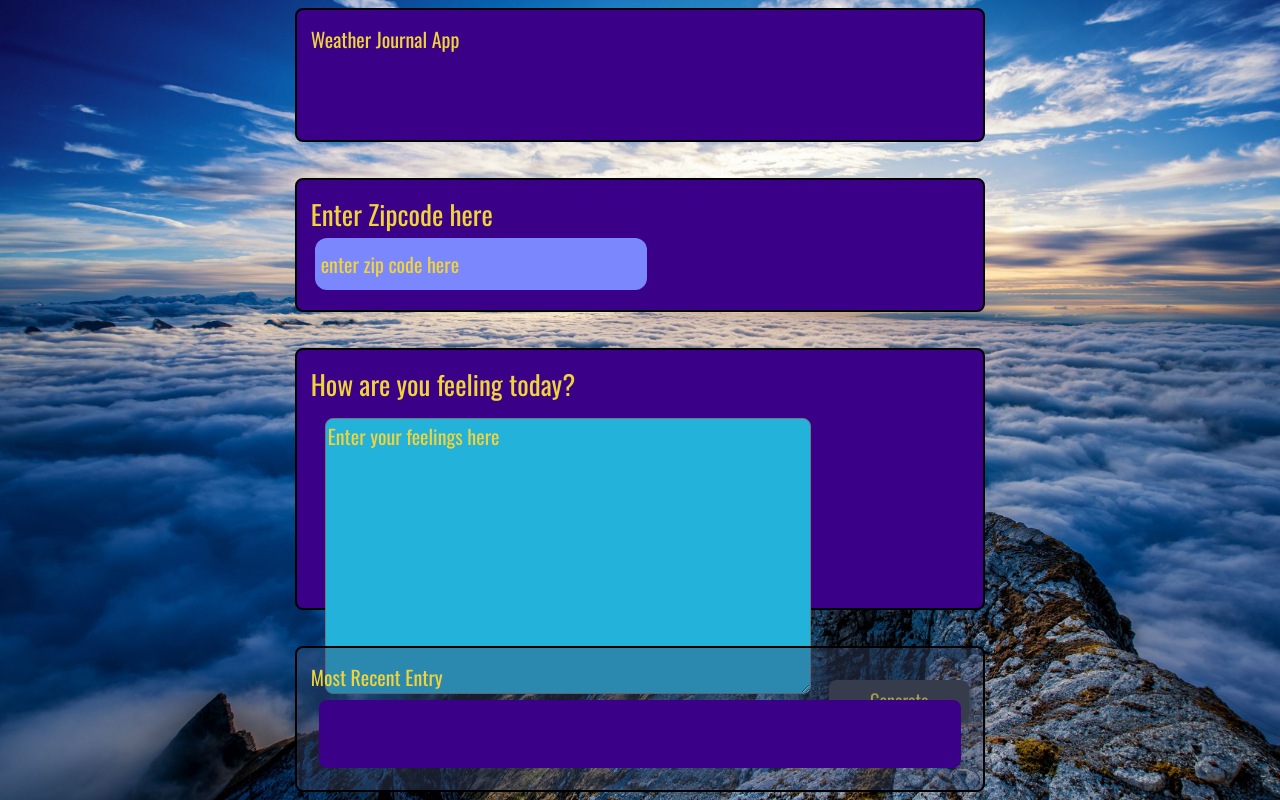
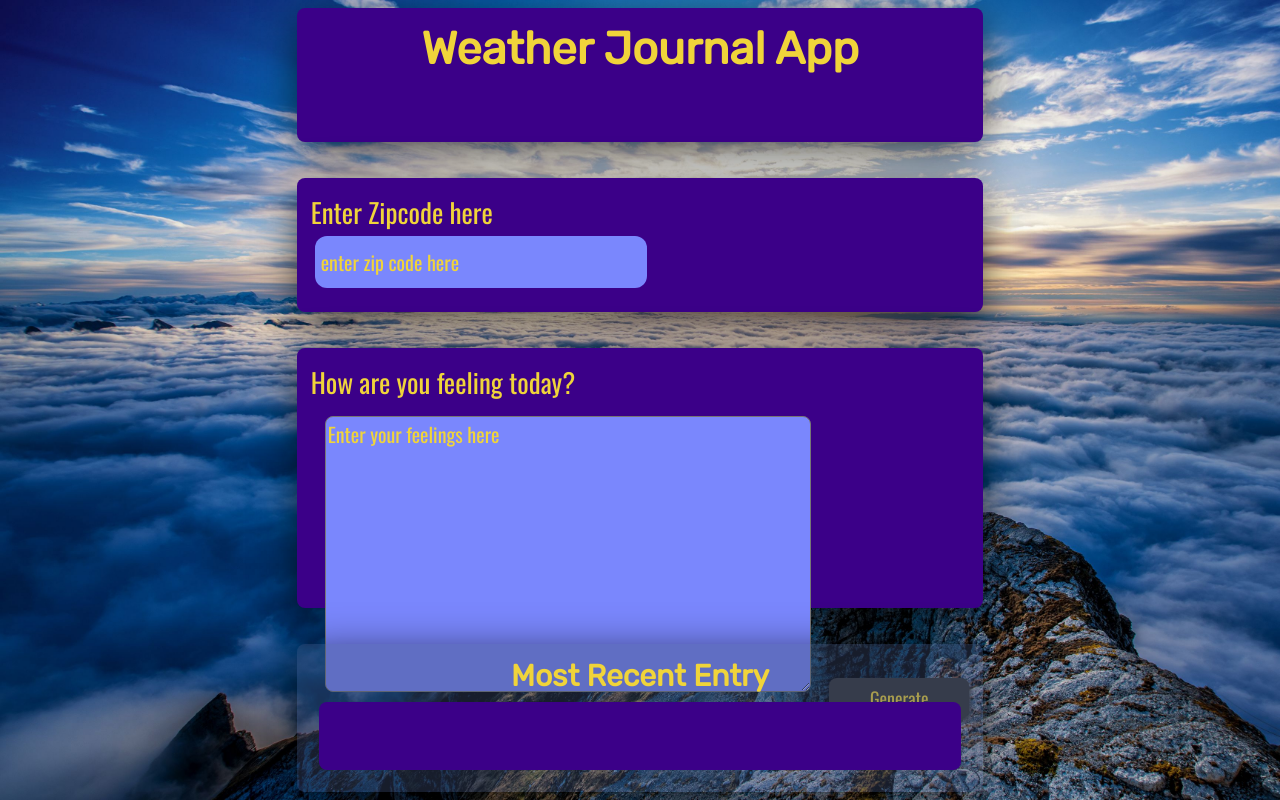
Before and after one commit to rileyslewis/Weather_Journal_App, a plain HTML site: page website/index.html in a window 1280 px wide. Drawn offline with nearby package versions, Linux system fonts and the light colour scheme; a web font is replaced by a local one.

Commit message:
updated header css

```diff
--- a/website/style.css
+++ b/website/style.css
@@ -23,14 +23,18 @@ body{
     font-size: 20px;
     font-family: 'Oswald', sans-serif;
 
+
 }
 
 .holder{
-    border: 2px solid black;
+    border: 1px solid inherit;
     border-radius: 8px;
     padding: 14px;
     margin: 8px;
     background-color: #3b0088;
+    -webkit-box-shadow: 0px 10px 45px -2px rgba(0,0,0,0.75);
+    -moz-box-shadow: 0px 10px 45px -2px rgba(0,0,0,0.75);
+    box-shadow: 0px 10px 45px -2px rgba(0,0,0,0.75);
 }
 
 .entry{
@@ -63,10 +67,12 @@ body{
 }
 
 #headline {
-    font: 45px bold 'Rubik', sans-serif;
+    font: bold 45px 'Rubik', sans-serif;
+    text-align: center;
 }
 .title{
-    font: 30px bold 'Rubik', sans-serif;
+    font: bold 30px 'Rubik', sans-serif;
+    text-align: center;
 }
 
 /*  Basic Styling To Override Default For Basic HTML Elements */
@@ -105,7 +111,7 @@ h1{
 }
 
 textarea{
-    background:#22b2da;
+    background:#7a87fd;
     color: #000000;
     font-size: 20px;
     font-family: 'Oswald', sans-serif;
```
